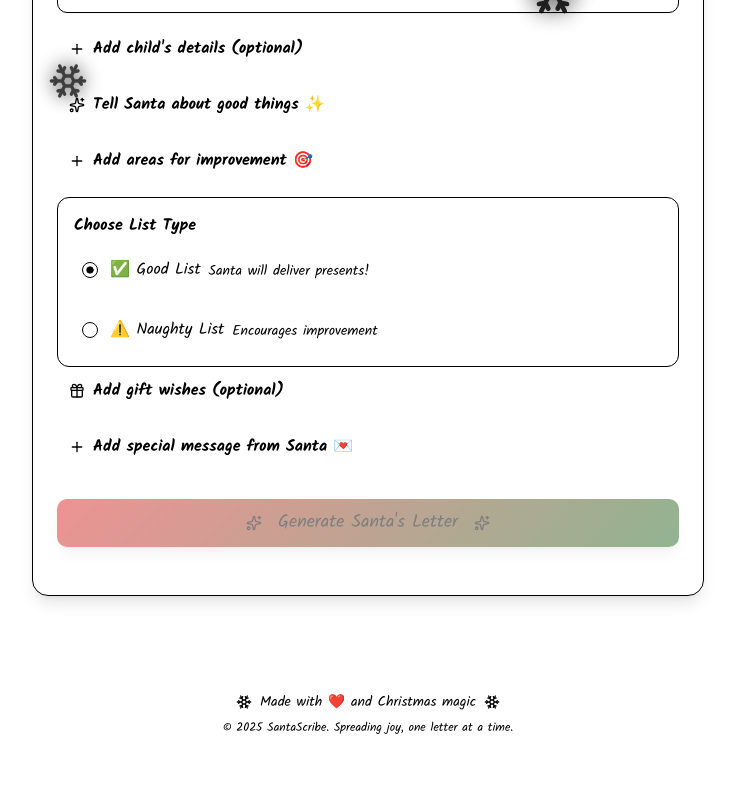
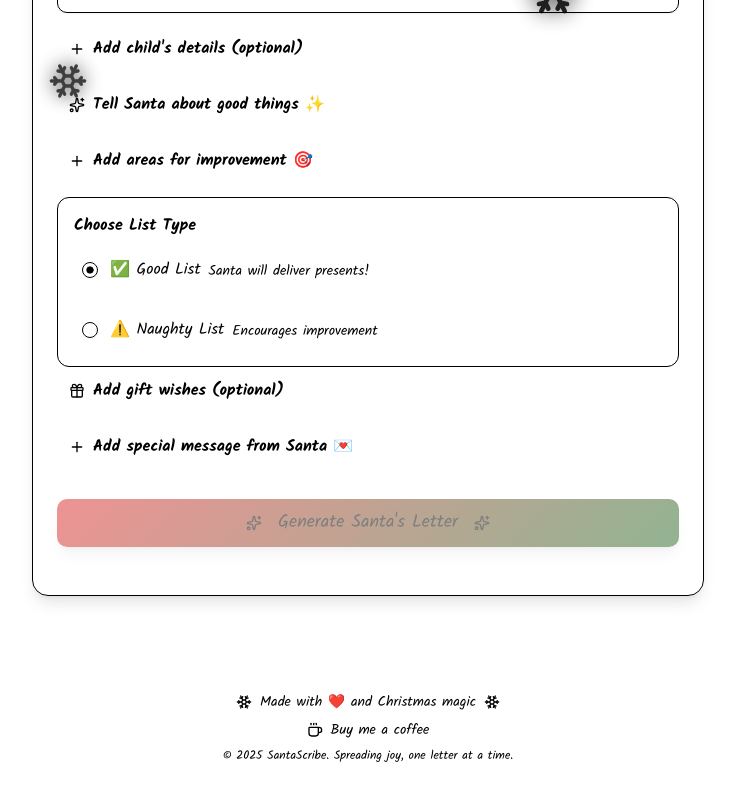
Before and after one commit to cjgunase/santascribe, a Next.js app: page / in a window 1280 px wide. Shown: the part 615-1415 px from the top of the page, without its empty margins (272-1007 px from the left). Built offline with nearby package versions, Linux system fonts and the light colour scheme; a web font is replaced by a local one.

Commit message:
buy me a coffee

```diff
--- a/src/app/page.tsx
+++ b/src/app/page.tsx
@@ -3,7 +3,7 @@
 import { useState } from "react";
 import { SantaLetterForm, type GeneratedLetter } from "@/components/santa-letter-form";
 import { SantaLetterPreview } from "@/components/santa-letter-preview";
-import { Snowflake, Sparkles } from "lucide-react";
+import { Snowflake, Sparkles, Coffee } from "lucide-react";
 
 export default function Home() {
   const [generatedLetter, setGeneratedLetter] = useState<GeneratedLetter | null>(null);
@@ -85,7 +85,18 @@ export default function Home() {
             <p className="text-xs md:text-sm">Made with ❤️ and Christmas magic</p>
             <Snowflake className="h-3 w-3 md:h-4 md:w-4" />
           </div>
-          <p className="text-[10px] md:text-xs">© {new Date().getFullYear()} SantaScribe. Spreading joy, one letter at a time.</p>
+          <div className="flex items-center justify-center gap-2 mt-2">
+            <a
+              href="https://buymeacoffee.com/santascribe"
+              target="_blank"
+              rel="noopener noreferrer"
+              className="inline-flex items-center gap-2 text-xs md:text-sm text-muted-foreground hover:text-primary transition-colors"
+            >
+              <Coffee className="h-3 w-3 md:h-4 md:w-4" />
+              <span>Buy me a coffee</span>
+            </a>
+          </div>
+          <p className="text-[10px] md:text-xs mt-2">© {new Date().getFullYear()} SantaScribe. Spreading joy, one letter at a time.</p>
         </footer>
       </main>
     </div>
```
